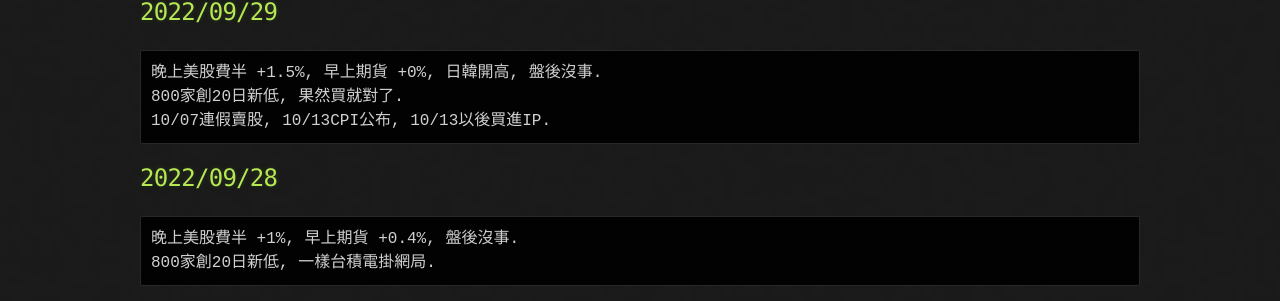
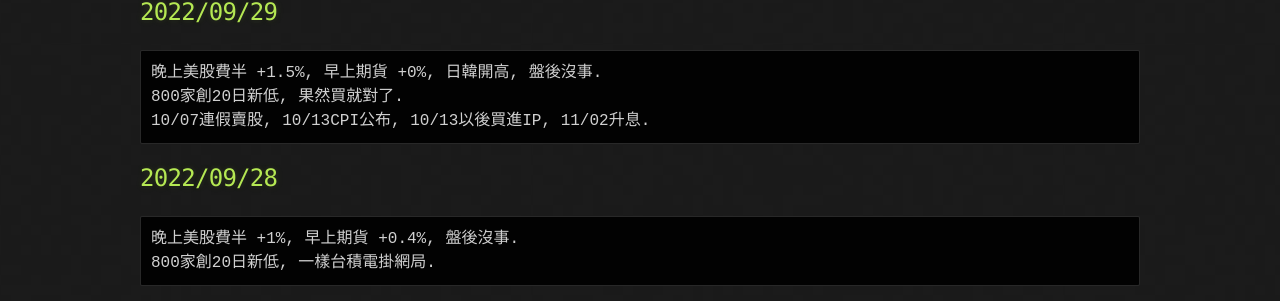
Before and after one commit to lepg5487/Stock_God, a Jekyll site: the page built from index.md, in a window 1280 px wide and 900 px high. Shown: the part 488-789 px from the top of the window. Built offline with Jekyll 4.4.1, drawn with Linux system fonts in a browser that asks for light colours; our own code applies the rules of GitHub Pages for plain Markdown files.

Commit message:
Update index.md

````diff
--- a/index.md
+++ b/index.md
@@ -16,7 +16,7 @@ layout: testlayouts
 ```
 晚上美股費半 +1.5%, 早上期貨 +0%, 日韓開高, 盤後沒事.
 800家創20日新低, 果然買就對了.
-10/07連假賣股, 10/13CPI公布, 10/13以後買進IP.
+10/07連假賣股, 10/13CPI公布, 10/13以後買進IP, 11/02升息.
 ```
 
 ## 2022/09/28
````
